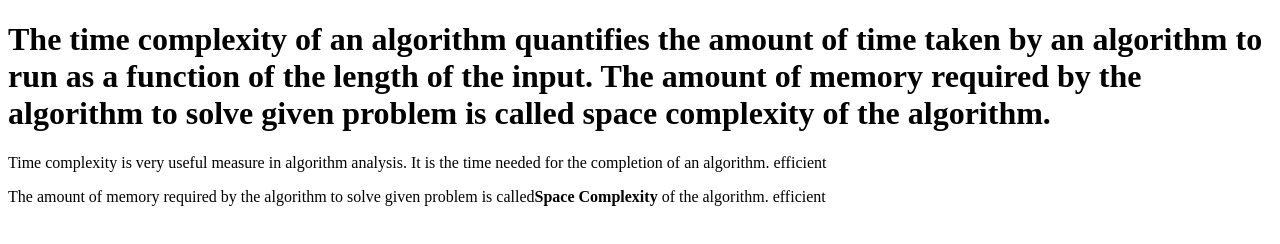
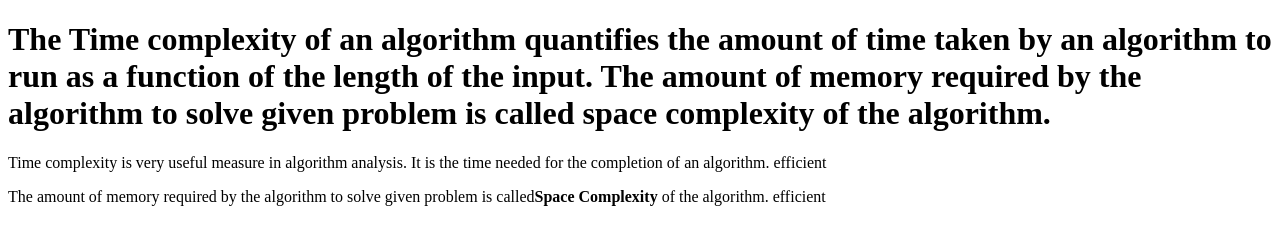
Before and after one commit to acciojob/time-and-space-complexity-pawansethi2111, a website: page main.html in a window 1280 px wide. Drawn offline with Linux system fonts and the light colour scheme.

Commit message:
created a submission

```diff
--- a/main.html
+++ b/main.html
@@ -8,7 +8,7 @@
 
 <body>
 	<!-- the entire body must be written by student -->
-	<h1>The time complexity of an algorithm quantifies the amount of time taken by an algorithm to run as a function of the length of the input.
+	<h1>The Time complexity of an algorithm quantifies the amount of time taken by an algorithm to run as a function of the length of the input.
 	The amount of memory required by the algorithm to solve given problem is called space complexity of the algorithm.
 	</h1>
 	<p>Time complexity is very useful measure in algorithm analysis. It is the time needed for the completion of an algorithm. efficient</p>
```
